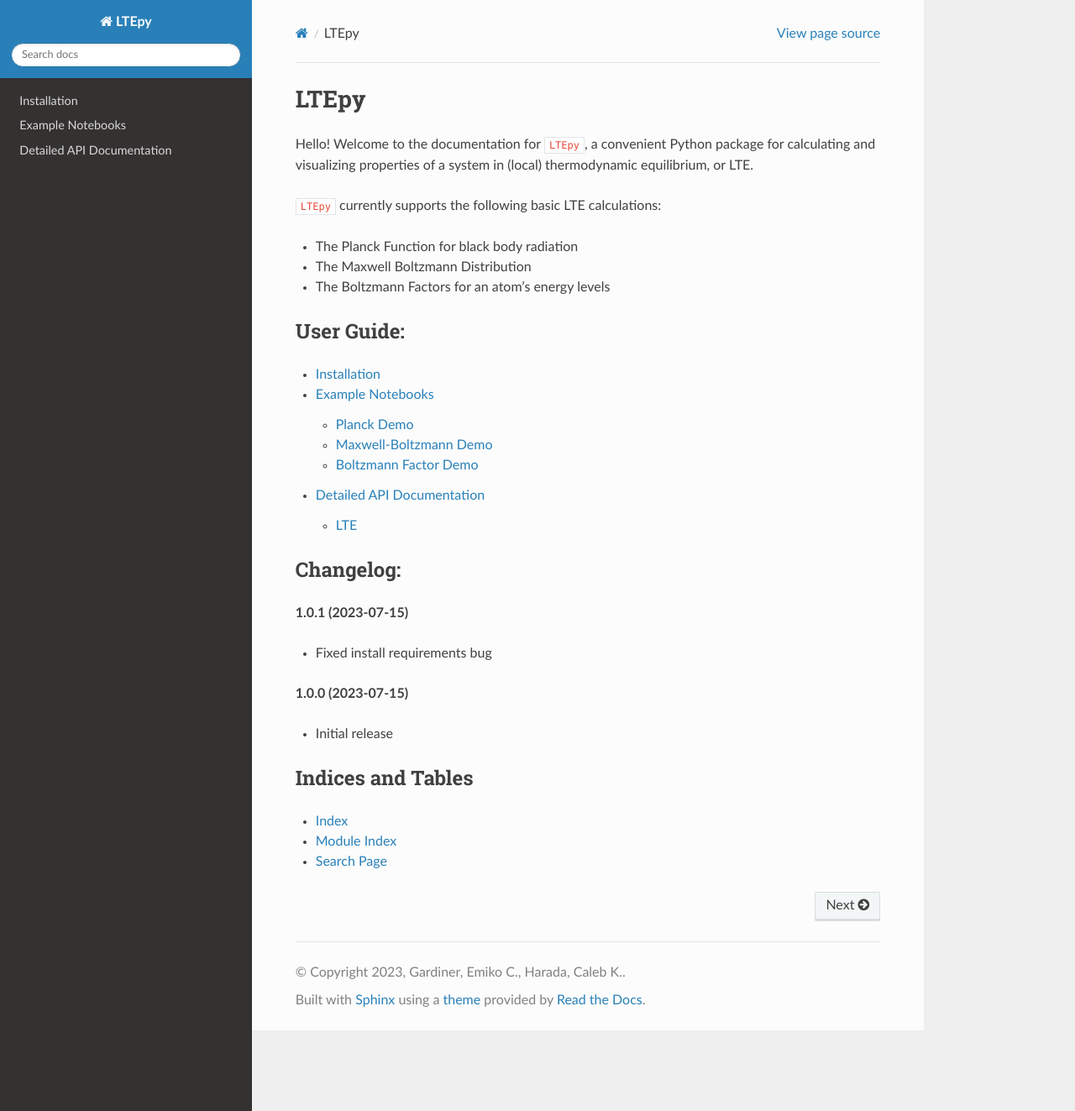
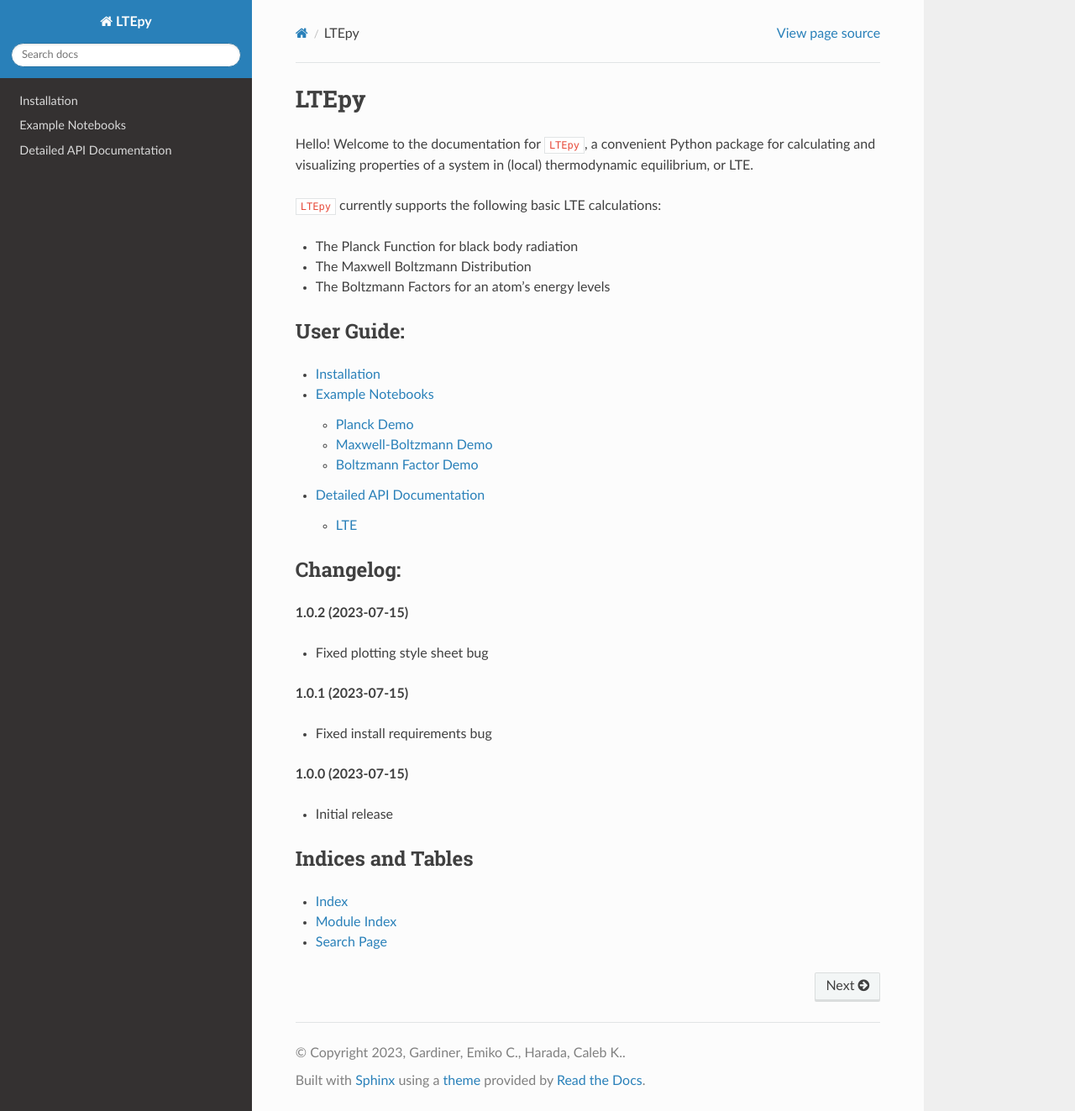
Before and after one commit to CalebHarada/LTEpy, a Sphinx documentation site: the page built from docs/index.rst, in a window 1280 px wide and 1323 px high. Shown: the whole window at 84% size. Built offline with Sphinx 7.4.7 and the Read the Docs theme 2.0.0, drawn with Linux system fonts in a browser that asks for light colours.

Commit message:
new version release

```diff
--- a/docs/index.rst
+++ b/docs/index.rst
@@ -30,6 +30,10 @@
 Changelog:
 +++++++++++
 
+**1.0.2 (2023-07-15)**
+
+- Fixed plotting style sheet bug
+
 **1.0.1 (2023-07-15)**
 
 - Fixed install requirements bug
```
Also changed, not shown: 6 other files.
